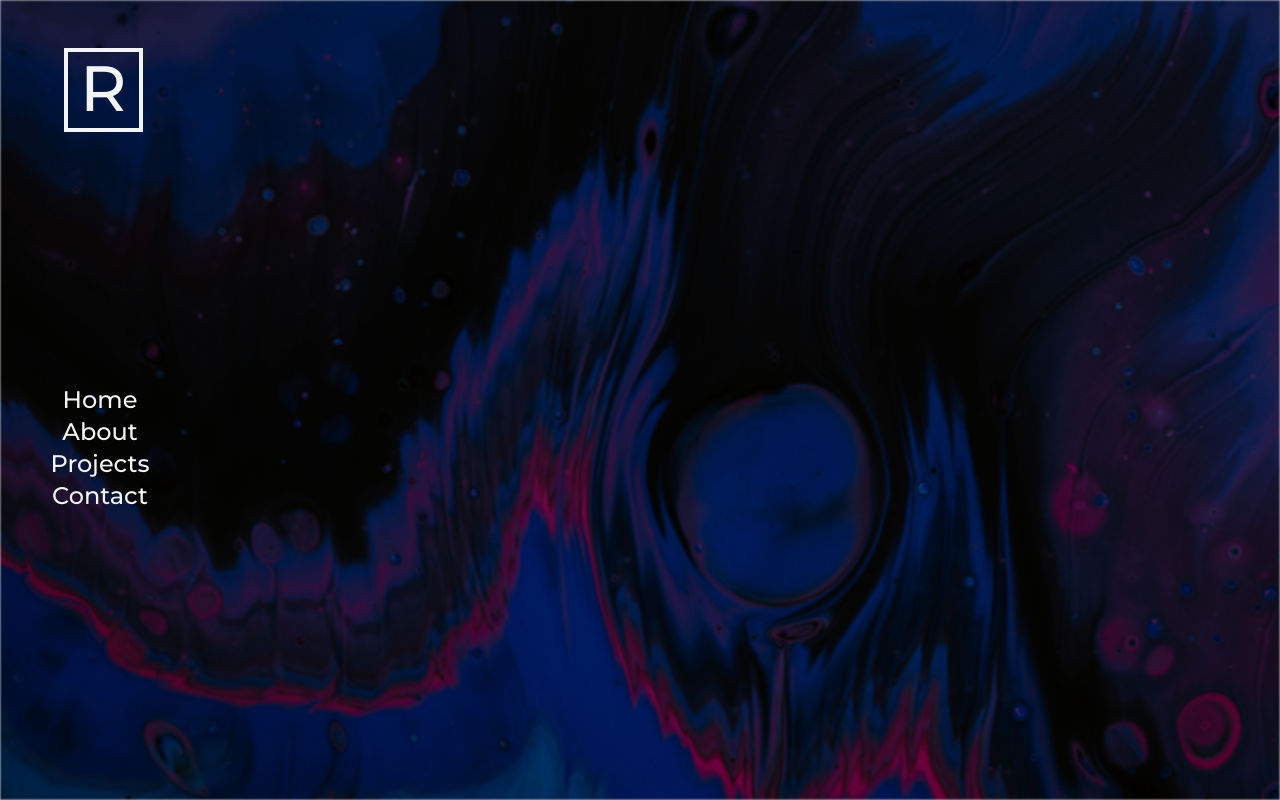
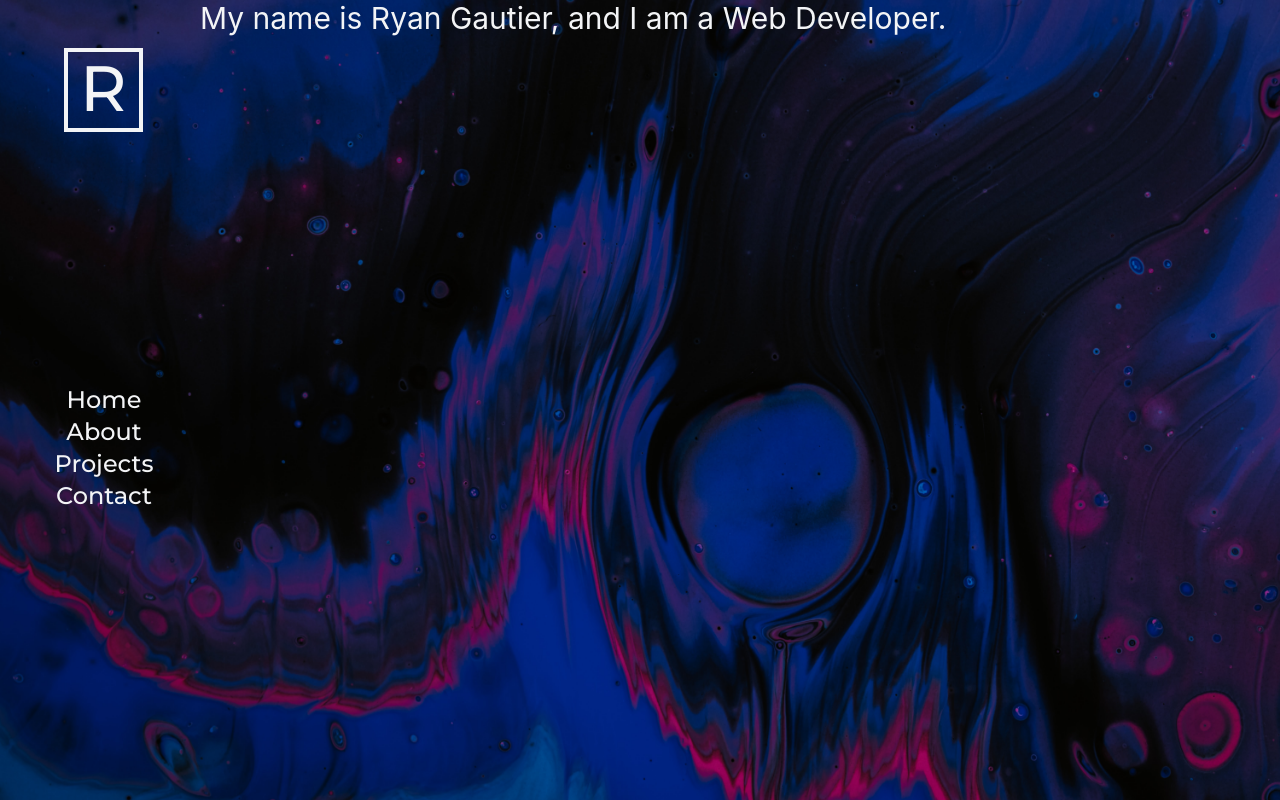
Before and after one commit to ryangautier1/reactportfolio, a React (Create React App) app: page / in a window 1280 px wide. Built offline with nearby package versions, Linux system fonts and the light colour scheme.

Commit message:
add home content

```diff
--- a/src/App.js
+++ b/src/App.js
@@ -1,12 +1,14 @@
 import React from 'react';
-import Navbar from './components/Navbar'
+import Navbar from './components/Navbar';
 import HomeBackground from './components/HomeBackground';
+import HomeContent from './components/HomeContent';
 
 function App() {
   return (
     <div>
     <HomeBackground />
     <Navbar />
+    <HomeContent />
     </div>
   );
 }
--- a/src/components/HomeBackground/style.css
+++ b/src/components/HomeBackground/style.css
@@ -5,5 +5,4 @@
   min-width: 100%;
   overflow: hidden;
   background-size: cover;
-  filter: brightness(70%) blur(1px);
 }
--- /dev/null
+++ b/src/components/HomeContent/index.js
@@ -0,0 +1,14 @@
+import React from "react";
+import "./style.css";
+
+function HomeContent() {
+  return (
+    <div className="relative flex home-content">
+      <div className="text-gray-100 items-center justify-center text-3xl">
+        My name is Ryan Gautier, and I am a Web Developer.
+      </div>
+    </div>
+  )
+}
+
+export default HomeContent;
--- /dev/null
+++ b/src/components/HomeContent/style.css
@@ -0,0 +1,5 @@
+.home-content {
+  width: calc(100vw - 200px);
+  margin-left: 200px;
+
+}
--- a/src/components/Navbar/index.js
+++ b/src/components/Navbar/index.js
@@ -7,11 +7,11 @@ function Navbar() {
       <div className="logo text-gray-100 border-4 absolute leading-none top-0 left-0 ml-16 mt-12 px-3 pb-2 pt-1 border-gray-100">
         R
       </div>
-      <nav className="flex flex-col z-10 relative items-center justify-between text-gray-100">
-        <div className="mx-3 block text-2xl nav-item">Home</div>
-        <div className="mx-3 block text-2xl nav-item">About</div>
-        <div className="mx-3 block text-2xl nav-item">Projects</div>
-        <div className="mx-3 block text-2xl nav-item">Contact</div>
+      <nav className="flex flex-col z-10 absolute items-center justify-between text-gray-100">
+        <div className="mx-3 cursor-pointer block text-2xl nav-item">Home</div>
+        <div className="mx-3 cursor-pointer block text-2xl nav-item">About</div>
+        <div className="mx-3 cursor-pointer block text-2xl nav-item">Projects</div>
+        <div className="mx-3 cursor-pointer block text-2xl nav-item">Contact</div>
       </nav>
     </div>
   );
--- a/src/components/Navbar/style.css
+++ b/src/components/Navbar/style.css
@@ -10,6 +10,13 @@
 
 .nav-item {
   font-family: 'Montserrat', sans-serif;
+  border-left: 8px solid transparent;
+  width: 120px;
+  text-align: center;
+}
+
+.nav-item:hover {
+  border-left: 8px solid #f7fafc;
 }
 
 nav {
```
